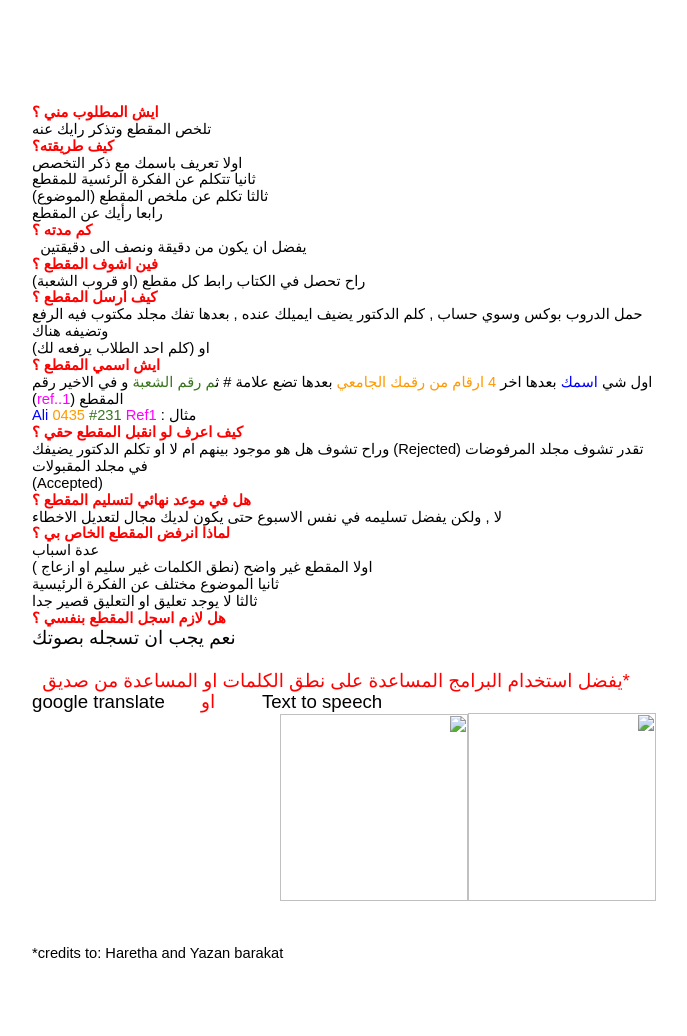
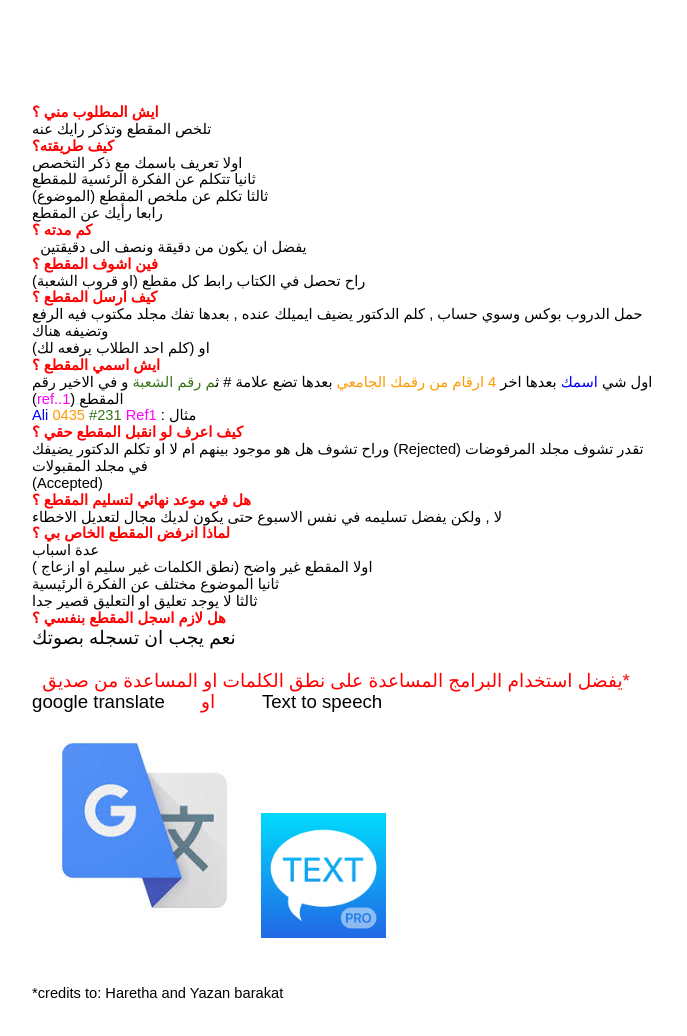
Before and after one commit to Redrezo11/UTECEReflections, a plain HTML site: page ECE001VideoReflectionsFAQ.html in a window 1280 px wide. Shown: the whole page, without its empty margins (72-759 px from the left). Drawn offline with Linux system fonts and the light colour scheme.

Commit message:
updates, to ready for registration page

```diff
--- a/ECE001VideoReflectionsFAQ.html
+++ b/ECE001VideoReflectionsFAQ.html
@@ -265,11 +265,11 @@
       &#1575;&#1587;&#1578;&#1582;&#1583;&#1575;&#1605; &#1575;&#1604;&#1576;&#1585;&#1575;&#1605;&#1580; &#1575;&#1604;&#1605;&#1587;&#1575;&#1593;&#1583;&#1577; &#1593;&#1604;&#1609; &#1606;&#1591;&#1602;
       &#1575;&#1604;&#1603;&#1604;&#1605;&#1575;&#1578; &#1575;&#1608; &#1575;&#1604;&#1605;&#1587;&#1575;&#1593;&#1583;&#1577; &#1605;&#1606; &#1589;&#1583;&#1610;&#1602; &nbsp; <br> &nbsp; &nbsp; &nbsp;</span><span class="c3">Text to
       speech</span><span class="c3 c8">&nbsp; &nbsp; &nbsp; &nbsp; &nbsp;&#1575;&#1608; &nbsp; &nbsp; &nbsp; </span><span class="c3 c13">google translate</span></p>
-  <p class="c6" dir="rtl"><span
-      style="overflow: hidden; display: inline-block; margin: 0.00px 0.00px; border: 0.00px solid #000000; transform: rotate(0.00rad) translateZ(0px); -webkit-transform: rotate(0.00rad) translateZ(0px); width: 188.50px; height: 188.50px;"><img alt=""
-        src="images/image2.png" style="width: 188.50px; height: 188.50px; margin-left: 0.00px; margin-top: 0.00px; transform: rotate(0.00rad) translateZ(0px); -webkit-transform: rotate(0.00rad) translateZ(0px);" title=""></span><span
-      style="overflow: hidden; display: inline-block; margin: 0.00px 0.00px; border: 0.00px solid #000000; transform: rotate(0.00rad) translateZ(0px); -webkit-transform: rotate(0.00rad) translateZ(0px); width: 187.50px; height: 187.50px;"><img alt=""
-        src="images/image1.png" style="width: 187.50px; height: 187.50px; margin-left: 0.00px; margin-top: 0.00px; transform: rotate(0.00rad) translateZ(0px); -webkit-transform: rotate(0.00rad) translateZ(0px);" title=""></span></p>
+
+
+      <img src="images/image1.png" alt="">
+
+    <img src="images/image2.png" alt="" style="width:20%;">
   <p class="c2 c4" dir="rtl"><span class="c1"></span></p>
   <p class="c2 c4" dir="rtl"><span class="c1"></span></p>
   <p class="c2 c4" dir="rtl"><span class="c1"></span></p>
```
Also changed, not shown: index.html (+8 -0 lines), images/image1.png (added), images/image2.png (added).
